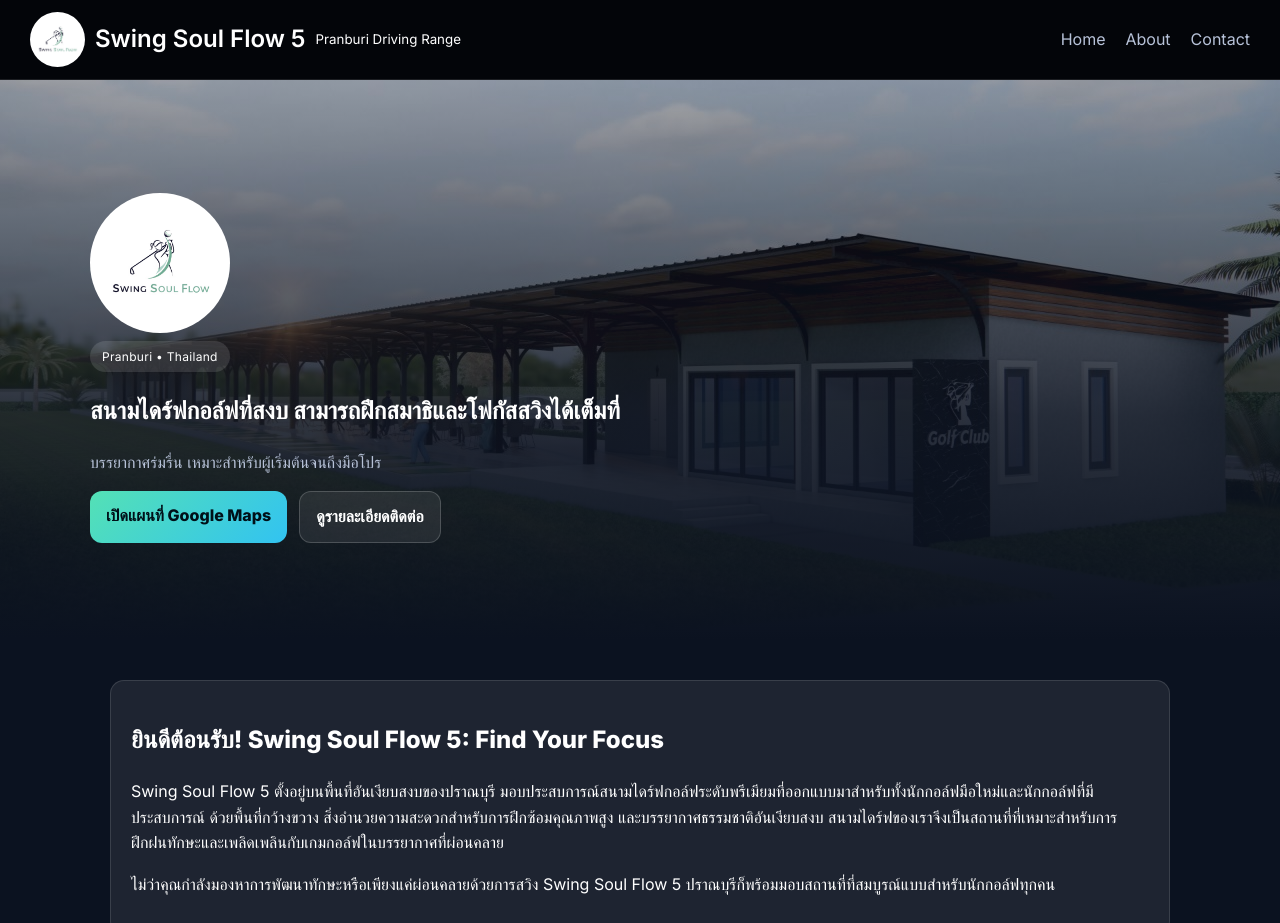
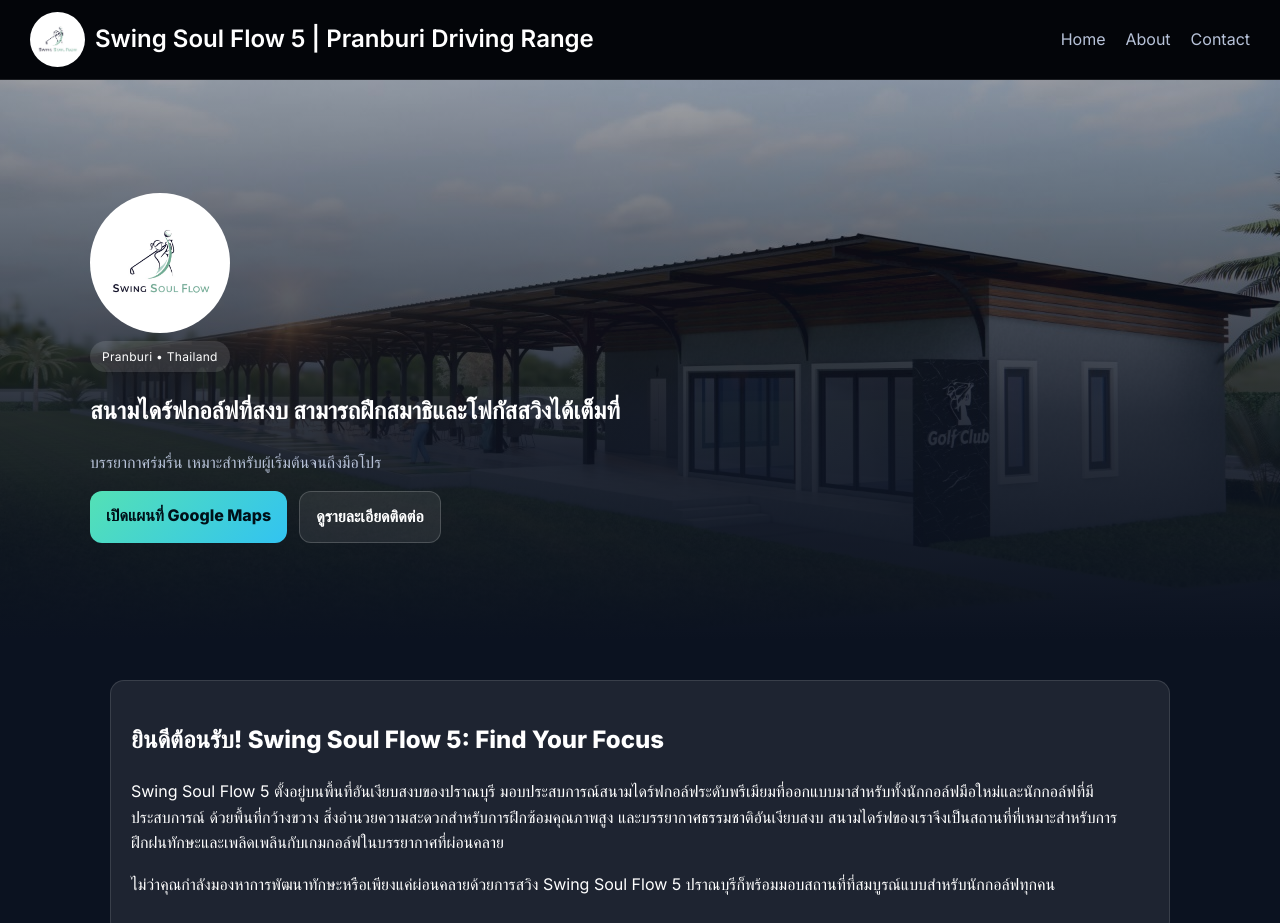
Before and after one commit to swingalbatross5-commits/swingsoulflow5, a plain HTML site: page index.html in a window 1280 px wide. Shown: the top 923 px of the page. Drawn offline with nearby package versions, Linux system fonts and the light colour scheme.

Commit message:
update index

```diff
--- a/index.html
+++ b/index.html
@@ -15,8 +15,7 @@
  <header>
   <div class="logo-container">
     <img src="Swing.png" alt="Swing Soul Flow Logo" class="logo">
-    <span class="site-title">Swing Soul Flow 5</span>
-	<small class="muted">Pranburi Driving Range</small>
+    <span class="site-title">Swing Soul Flow 5 | Pranburi Driving Range</span>
   </div>
   <nav>
     <a href="#home">Home</a>
```
